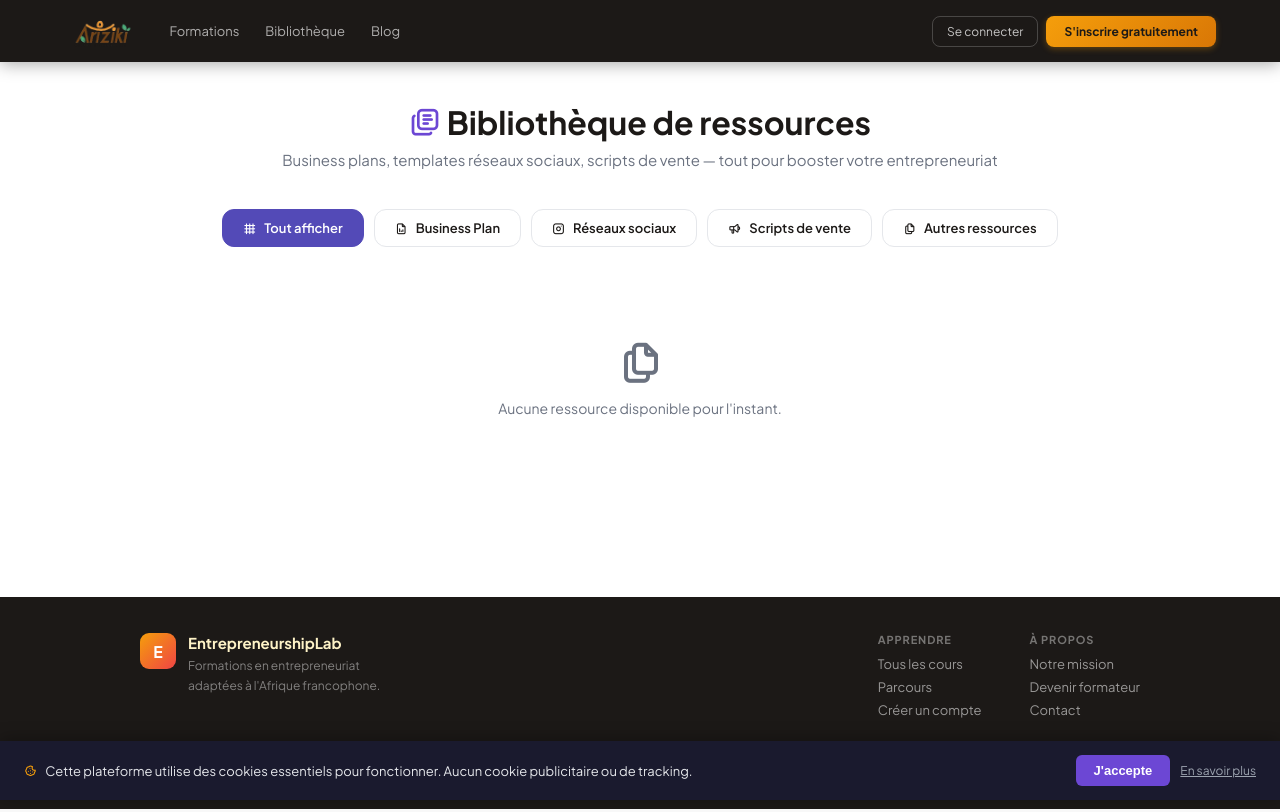
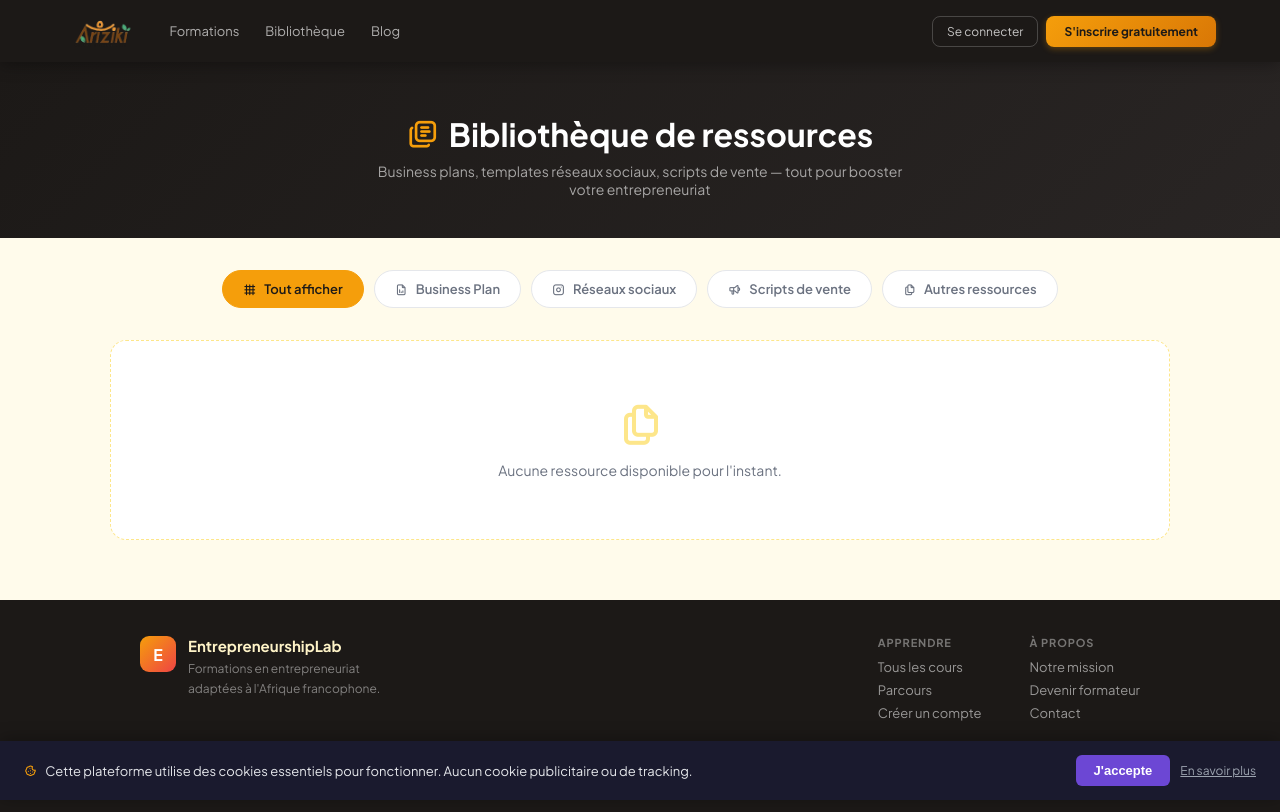
Before and after one commit to aichatoubiosanna46-commits/entrepreneurship-lab, a PHP site: page /entrepreneurship-lab/resources.php in a window 1280 px wide. Run offline with PHP 8.4, Linux system fonts and the light colour scheme; data comes from the database, SQL or seed files in the repository; data that the repository does not hold is empty; some libraries are stand-ins or nearby versions.

Commit message:
Harmonise le style visuel des pages Formations et Bibliothèque avec Coaching et Mon espace
Remplace les variables/couleurs ad-hoc (--gold, #534AB7, fallbacks CSS
incohérents) par les mêmes variables --amber/--amber-light/--amber-dark/
--text-muted et le même langage visuel (cards avec ombre, hero sombre
en dégradé, boutons en dégradé ambre) que dashboard.php et coaching.php.
Ajoute un bandeau hero à resources.php pour matcher catalogue.php.

```diff
--- a/resources.php
+++ b/resources.php
@@ -31,36 +31,45 @@ $types = [
 <link href="https://fonts.googleapis.com/css2?family=Plus+Jakarta+Sans:wght@400;500;600;700&display=swap" rel="stylesheet">
 <link rel="stylesheet" href="https://cdn.jsdelivr.net/npm/@tabler/icons-webfont@latest/tabler-icons.min.css">
 <link rel="stylesheet" href="<?= SITE_URL ?>/assets/css/style.css">
-<link rel="stylesheet" href="<?= SITE_URL ?>/assets/css/home.css">
 <style>
-.lib-wrap { max-width:1100px;margin:40px auto;padding:0 24px 80px; }
-.lib-header { text-align:center;margin-bottom:40px; }
-.lib-header h1 { font-size:32px;font-weight:800;margin:0 0 8px; }
-.lib-header p { color:var(--text-muted,#6b7280);font-size:15px; }
+/* Variables Sunrise Africa (alignées sur style.css / dashboard / coaching) */
+:root{--amber:#F59E0B;--amber-light:#FEF3C7;--amber-dark:#D97706;--text-muted:#6b7280}
+body.lib-page{background:#FFFBEB}
+
+.lib-hero{background:linear-gradient(135deg,#1C1917,#292524);padding:52px 24px 40px;text-align:center}
+.lib-hero h1{font-size:32px;font-weight:800;color:#fff;margin-bottom:8px;display:flex;align-items:center;justify-content:center;gap:10px}
+.lib-hero h1 i{color:var(--amber)}
+.lib-hero p{font-size:14px;color:rgba(255,255,255,.6);max-width:560px;margin:0 auto}
+
+.lib-wrap { max-width:1100px;margin:0 auto;padding:32px 20px 60px; }
 .type-filters { display:flex;flex-wrap:wrap;gap:10px;justify-content:center;margin-bottom:32px; }
-.type-btn { display:flex;align-items:center;gap:8px;padding:10px 20px;border-radius:12px;border:1px solid var(--border,#e5e7eb);font-size:13px;font-weight:600;text-decoration:none;color:var(--text,#111);background:#fff;transition:.15s; }
+.type-btn { display:flex;align-items:center;gap:8px;padding:10px 20px;border-radius:20px;border:1.5px solid #e5e7eb;font-size:13px;font-weight:600;text-decoration:none;color:var(--text-muted);background:#fff;transition:.15s; }
 .type-btn:hover,.type-btn.active { border-color:transparent;color:#fff; }
 .resources-grid { display:grid;grid-template-columns:repeat(auto-fill,minmax(280px,1fr));gap:20px; }
-.res-card { background:#fff;border:1px solid var(--border,#e5e7eb);border-radius:14px;padding:24px;display:flex;flex-direction:column;gap:14px; }
+.res-card { background:#fff;border:1px solid #e5e7eb;border-radius:14px;padding:24px;display:flex;flex-direction:column;gap:14px;box-shadow:0 2px 8px rgba(0,0,0,.04);transition:transform .2s,box-shadow .2s; }
+.res-card:hover { transform:translateY(-3px);box-shadow:0 8px 24px rgba(0,0,0,.09); }
 .res-icon { width:48px;height:48px;border-radius:12px;display:flex;align-items:center;justify-content:center;font-size:24px; }
-.res-title { font-size:15px;font-weight:700;line-height:1.3; }
-.res-desc { font-size:13px;color:var(--text-muted,#6b7280);line-height:1.5;flex:1; }
-.res-meta { display:flex;align-items:center;justify-content:space-between;font-size:12px;color:var(--text-muted,#6b7280); }
-.res-download { display:inline-flex;align-items:center;gap:6px;padding:8px 16px;border-radius:8px;background:#534AB7;color:#fff;font-size:13px;font-weight:600;text-decoration:none; }
-.res-download:hover { background:#3d369a; }
-.lock-badge { display:inline-flex;align-items:center;gap:4px;padding:6px 12px;border-radius:8px;background:#f9fafb;color:var(--text-muted,#6b7280);font-size:12px;border:1px solid #e5e7eb; }
+.res-title { font-size:15px;font-weight:700;line-height:1.3;color:#1C1917; }
+.res-desc { font-size:13px;color:var(--text-muted);line-height:1.5;flex:1; }
+.res-meta { display:flex;align-items:center;justify-content:space-between;font-size:12px;color:var(--text-muted); }
+.res-download { display:inline-flex;align-items:center;justify-content:center;gap:6px;padding:11px 16px;border-radius:9px;background:linear-gradient(135deg,var(--amber),var(--amber-dark));color:#1C1917;font-size:13px;font-weight:700;text-decoration:none;transition:opacity .15s; }
+.res-download:hover { opacity:.9; }
+.lock-badge { display:inline-flex;align-items:center;justify-content:center;gap:4px;padding:10px 16px;border-radius:9px;background:#f9fafb;color:var(--text-muted);font-size:12px;border:1px solid #e5e7eb; }
+.lib-empty { text-align:center;padding:60px 24px;background:#fff;border:1px dashed #fde68a;border-radius:16px;color:var(--text-muted); }
+.lib-empty i { font-size:48px;display:block;margin-bottom:12px;color:#fde68a; }
 </style>
 </head>
-<body>
+<body class="lib-page">
 <?php include __DIR__ . '/includes/header.php'; ?>
+
+<div class="lib-hero">
+  <h1><i class="ti ti-library"></i> Bibliothèque de ressources</h1>
+  <p>Business plans, templates réseaux sociaux, scripts de vente — tout pour booster votre entrepreneuriat</p>
+</div>
+
 <div class="lib-wrap">
-  <div class="lib-header">
-    <h1><i class="ti ti-library" style="color:#6C47D4"></i> Bibliothèque de ressources</h1>
-    <p>Business plans, templates réseaux sociaux, scripts de vente — tout pour booster votre entrepreneuriat</p>
-  </div>
-
   <div class="type-filters">
-    <a href="<?= SITE_URL ?>/resources.php" class="type-btn <?= !$type ? 'active' : '' ?>" style="<?= !$type ? 'background:#534AB7;border-color:#534AB7;color:#fff' : '' ?>">
+    <a href="<?= SITE_URL ?>/resources.php" class="type-btn <?= !$type ? 'active' : '' ?>" style="<?= !$type ? 'background:var(--amber);border-color:var(--amber);color:#1C1917' : '' ?>">
       <i class="ti ti-grid-4x4"></i> Tout afficher
     </a>
     <?php foreach ($types as $key => $t): ?>
@@ -72,8 +81,8 @@ $types = [
   </div>
 
   <?php if (empty($resources)): ?>
-    <div style="text-align:center;padding:60px;color:var(--text-muted,#6b7280)">
-      <i class="ti ti-files" style="font-size:48px;display:block;margin-bottom:12px"></i>
+    <div class="lib-empty">
+      <i class="ti ti-files"></i>
       <p>Aucune ressource disponible pour l'instant.</p>
     </div>
   <?php else: ?>
@@ -88,7 +97,7 @@ $types = [
       </div>
       <div>
         <div class="res-title"><?= h($r['titre']) ?></div>
-        <div style="font-size:11px;color:var(--text-muted,#6b7280);margin-top:3px"><?= $t['label'] ?></div>
+        <div style="font-size:11px;color:var(--text-muted);margin-top:3px"><?= $t['label'] ?></div>
       </div>
       <?php if ($r['description']): ?>
         <div class="res-desc"><?= h($r['description']) ?></div>
```
Also changed, not shown: catalogue.php (+22 -21 lines).
